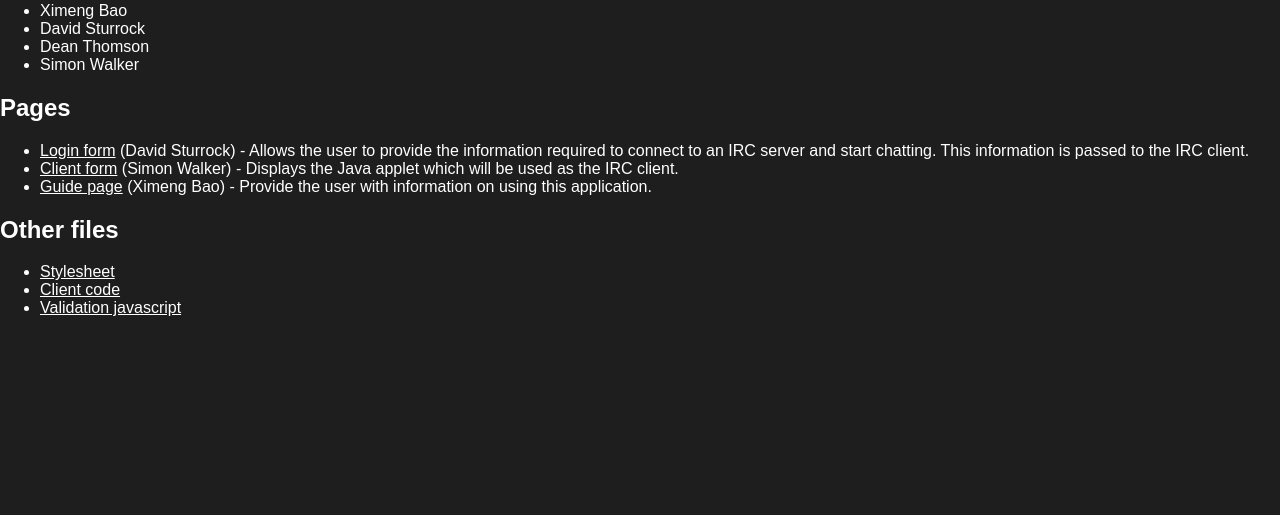
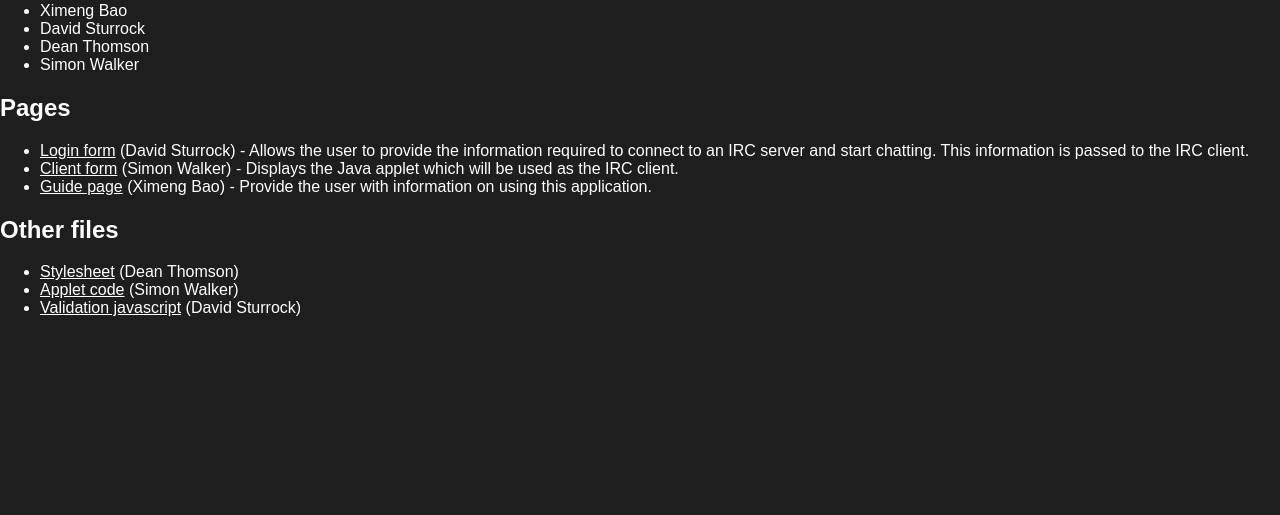
Before and after one commit to stwalkerster/webirc, a PHP site: page /overview.php in a window 1280 px wide. Shown: the part 208-723 px from the top of the page. Run offline with PHP 8.4, Linux system fonts and the light colour scheme.

Commit message:
overview

```diff
--- a/overview.php
+++ b/overview.php
@@ -18,9 +18,9 @@
 	</ul>
 	<h2>Other files</h2>
 	<ul>
-		<li><a href="style.css">Stylesheet</a></li>
-		<li><a href="java/src/Client.java">Client code</a></li>
-		<li><a href="form.js">Validation javascript</a></li>
+		<li><a href="style.css">Stylesheet</a> (Dean Thomson)</li>
+		<li><a href="java/src/Client.java">Applet code</a> (Simon Walker)</li>
+		<li><a href="form.js">Validation javascript</a> (David Sturrock)</li>
 	</ul>
 
 
```
